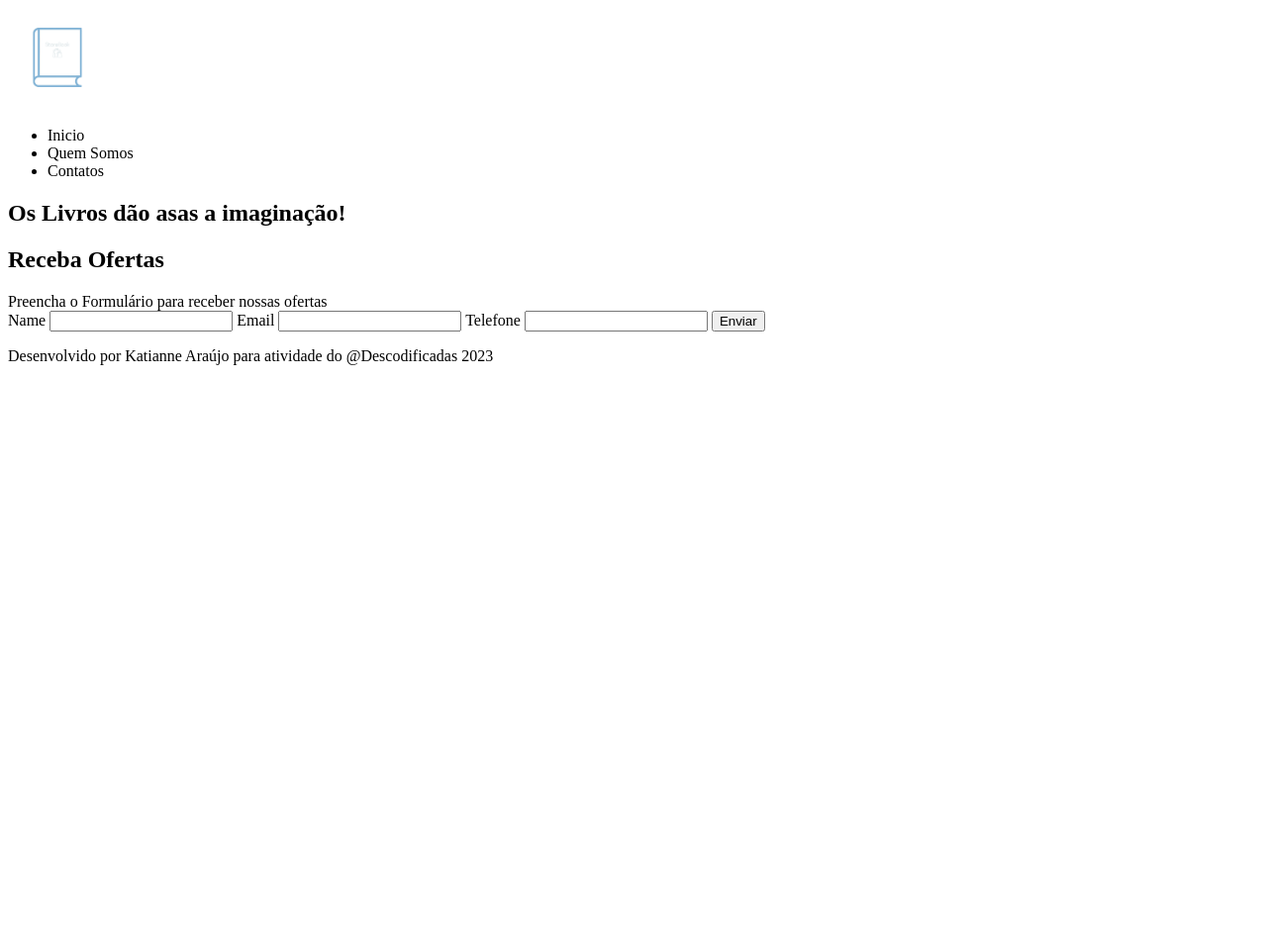
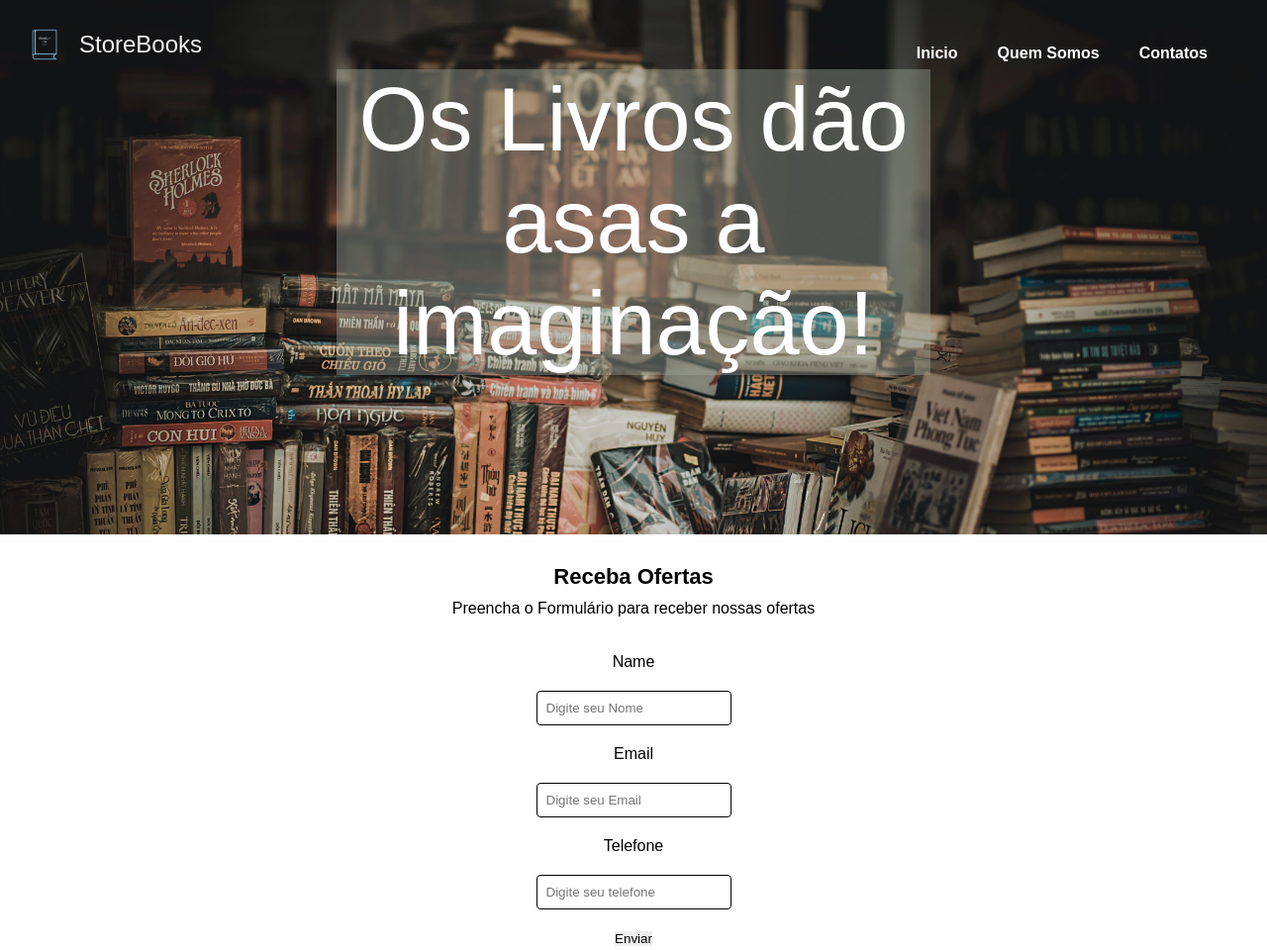
Before and after one commit to katianne23/StoreBook_Descodificadas, a plain HTML site: page assets/html/contato.html in a window 1280 px wide. Shown: the top 960 px of the page at 99% size. Before the commit the page ends 800 px from the top, so only its background shows below. Drawn offline with nearby package versions, Linux system fonts and the light colour scheme.

Commit message:
Finalizado

```diff
--- a/assets/css/style.css
+++ b/assets/css/style.css
@@ -11,19 +11,20 @@ body {
   padding: 0;
 }
 
-button {
+button a {
   background-color: #333;
   color: #fff;
   border: none;
   cursor: pointer;
   padding: 10px 20px;
+  text-decoration: none;
 }
 
 .h2 {
   margin: 30px;
 }
 
-button:hover {
+button a:hover {
   opacity: 0.5;
 }
 
--- a/assets/css/stylestwo.css
+++ b/assets/css/stylestwo.css
@@ -21,3 +21,9 @@
 .about a:hover {
     opacity: 0.4;
 }
+
+@media only screen and (max-width: 768px)  {
+   .about p {
+    width: 300px;
+   }
+}
--- /dev/null
+++ b/assets/css/stylethree.css
@@ -0,0 +1,37 @@
+@import url("style.css");
+
+.form {
+  text-align: center;
+  margin: 30px;
+}
+
+.form h2 {
+  margin: 10px;
+  font-size: 22px;
+}
+
+.form span {
+  font-size: 16px;
+}
+form {
+  display: flex;
+  flex-direction: column;
+  margin: 16px;
+}
+
+label {
+  margin: 20px;
+}
+input {
+  border: 0.2px solid;
+  border-radius: 4px;
+  padding: 9px;
+  margin: 0 auto;
+}
+
+.form_btn {
+  margin: 20px;
+}
+.form_btn button {
+  margin: 0 auto;
+}
--- a/assets/html/contato.html
+++ b/assets/html/contato.html
@@ -6,22 +6,30 @@
     <meta http-equiv="X-UA-Compatible" content="IE=edge">
     <meta name="viewport" content="width=device-width, initial-scale=1.0">
     <title>StoreBooks</title>
+    <link rel="stylesheet" href="../css/stylethree.css">
     <script src="https://unpkg.com/boxicons@2.1.4/dist/boxicons.js"></script>
 </head>
 
 <body>
     <header>
+        <div class="header">
             <div class="logo">
-            <img src="../img/StoryBook-removebg-preview.png" width="100px" alt="Storebooks">
+                <img src="../img/StoryBook-removebg-preview.png" width="50px" alt="Storebooks">
+                <h2>StoreBooks</h2>
             </div>
             <nav>
                 <ul>
-                <li><a>Inicio</a></li>
-                <li><a>Quem Somos</a></li>
-                <li><a>Contatos</a></li>
+                    <li><a href="/">Inicio</a></li>
+                    <li><a href="assets/html/quemsomo.html">Quem Somos</a></li>
+                    <li><a href="assets/html/contato.html">Contatos</a></li>
                 </ul>
+            </nav>
+        </div>
+
+        <div class="title">
             <h1>Os Livros dão asas a imaginação!</h1>
-        </nav>
+        </div>
+
     </header>
     <section class="form">
         <h2>Receba Ofertas</h2>
@@ -29,18 +37,20 @@
 
         <form action="submit">
             <label for="">Name</label>
-        <input type="text" name="name" id="name">
+            <input type="text" name="name" id="name" placeholder="Digite seu Nome">
             <label for="email">Email</label>
-        <input type="email" name="email" id="email" required>
+            <input type="email" name="email" id="email" placeholder="Digite seu Email" required>
             <label for="phone">Telefone</label>
-        <input type="number" name="phone" id="phone">
-        <button>Enviar</button>
+            <input type="number" name="phone" id="phone" placeholder="Digite seu telefone">
+            <div class="form_btn">
+                <button onclick="envia()">Enviar</button>
+            </div>
         </form>
     </section>
     <footer>
         <p>Desenvolvido por Katianne Araújo para atividade do @Descodificadas 2023</p>
     </footer>
-
+    <script src="../js/script.js"></script>
 </body>
 
 </html>
--- /dev/null
+++ b/assets/js/script.js
@@ -0,0 +1,5 @@
+console.log("Ola")
+
+function envia() {
+    alert("Dados enviados!")
+}
```
Also changed, not shown: index.html (+4 -5 lines), package-lock.json (added). Lines whose indentation alone changed are shown as unchanged.
